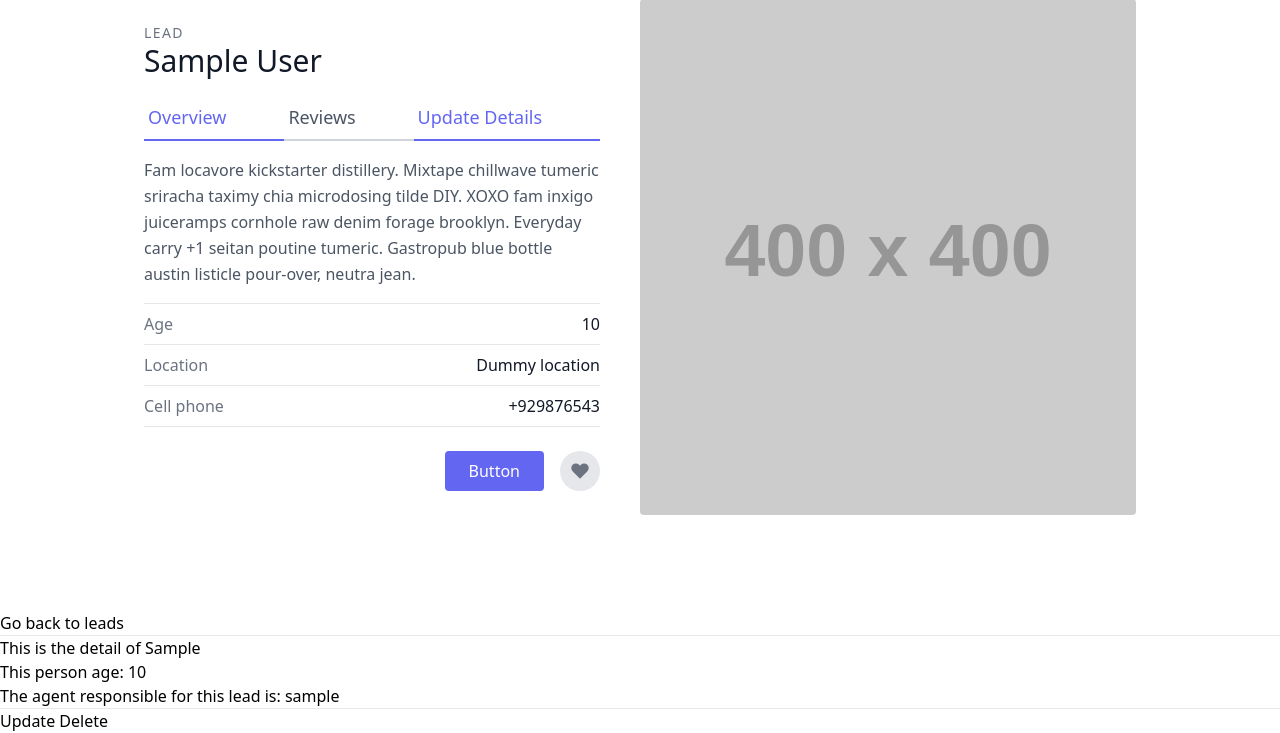
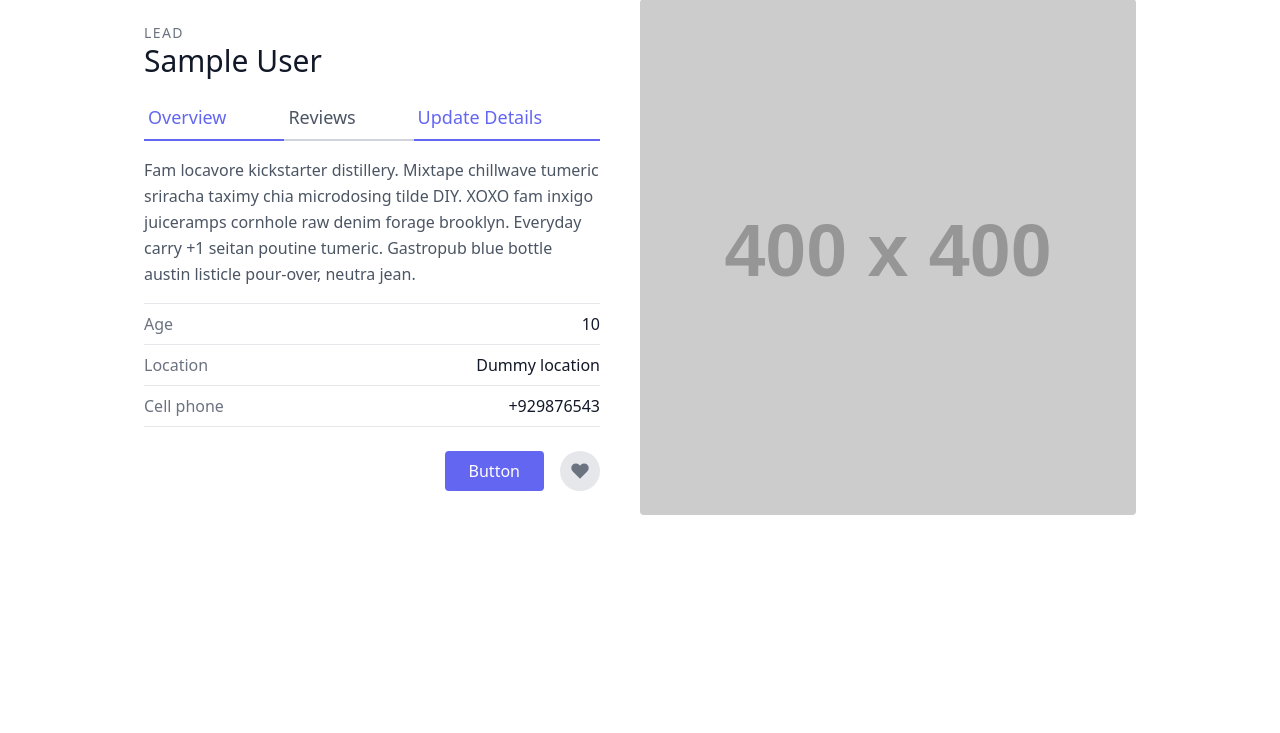
Before and after one commit to mehrozmalik/dj_crm, a Django app: page /leads/1/ in a window 1280 px wide. Shown: the part 177-910 px from the top of the page. After the commit the page ends 692 px from the top, so only its background shows below. Run offline with Django 3.2, Linux system fonts and the light colour scheme; tables that the repository leaves empty hold one stand-in row (values such as "Sample post"); grey boxes labelled with a size stand in for pictures from a placeholder-image service; some libraries are stand-ins or nearby versions.

Commit message:
commiting

```diff
--- a/djcrm/urls.py
+++ b/djcrm/urls.py
@@ -1,10 +1,11 @@
 from django.contrib import admin
 from django.urls import path, include
-from leads.views import landing_page
+from leads.views import LandingPageView
 
 
 urlpatterns = [
     path('admin/', admin.site.urls),
-    path('', landing_page, name='landing-page'),
-    path('leads/', include('leads.urls', namespace='leads')),
+    # path('', landing_page, name='landing-page'),
+    path('', LandingPageView.as_view(), name='landing-page'),
+    path('leads/', include('leads.urls', namespace="leads")),
 ]
--- a/leads/templates/leads/lead_detail.html
+++ b/leads/templates/leads/lead_detail.html
@@ -57,15 +57,4 @@
             </div>
         </div>
     </section>
-
-
-
-    <a href="{% url 'leads:lead-list' %}">Go back to leads</a>
-    <hr>
-    <h1>This is the detail of {{ lead.first_name }}</h1>
-    <p>This person age: {{ lead.age }}</p>
-    <p>The agent responsible for this lead is: {{ lead.agent }}</p>
-    <hr>
-    <a href="{% url 'leads:lead-update' lead.pk %}">Update</a>
-    <a href="{% url 'leads:lead-delete' lead.pk %}">Delete</a>
 {% endblock content %}
--- a/leads/urls.py
+++ b/leads/urls.py
@@ -1,11 +1,12 @@
 from django.urls import path
-from .views import lead_create, lead_delete, lead_list, lead_detail, lead_update
-
+from .views import (
+    lead_create, lead_delete, LeadListView, lead_detail, lead_update
+)
 
 app_name = "leads"
 
 urlpatterns = [
-    path('', lead_list, name='lead-list'),
+    path('', LeadListView.as_view(), name='lead-list'),
     path('create/', lead_create, name='lead-create'),
     path('<int:pk>/update/', lead_update, name='lead-update'),
     path('<int:pk>/delete/', lead_delete, name='lead-delete'),
--- a/leads/views.py
+++ b/leads/views.py
@@ -1,12 +1,29 @@
 from django.shortcuts import render, redirect
 from django.http import HttpResponse
+from django.views.generic import TemplateView, ListView
 from .models import Agent, Lead
 from .forms import LeadForm, LeadModelForm
 
 
-def landing_page(request):
-    return render(request, 'landing.html')
-# starts from 3:38:23
+# CRUD+L - Create, Retrieve, Update and Delete + List view
+# Start from 3:41:44
+
+# -----landing page Class based view's-------
+class LandingPageView(TemplateView):
+    template_name = 'landing.html'
+
+# ----Function based view's
+# def landing_page(request):
+#     return render(request, 'landing.html')
+
+
+# -----Geniric List View -------
+class LeadListView(ListView):
+    template_name = "leads/lead_list.html"
+    queryset = Lead.objects.all()
+    context_object_name = "leads"
+
+# ----Function List View--------
 
 
 def lead_list(request):
```
